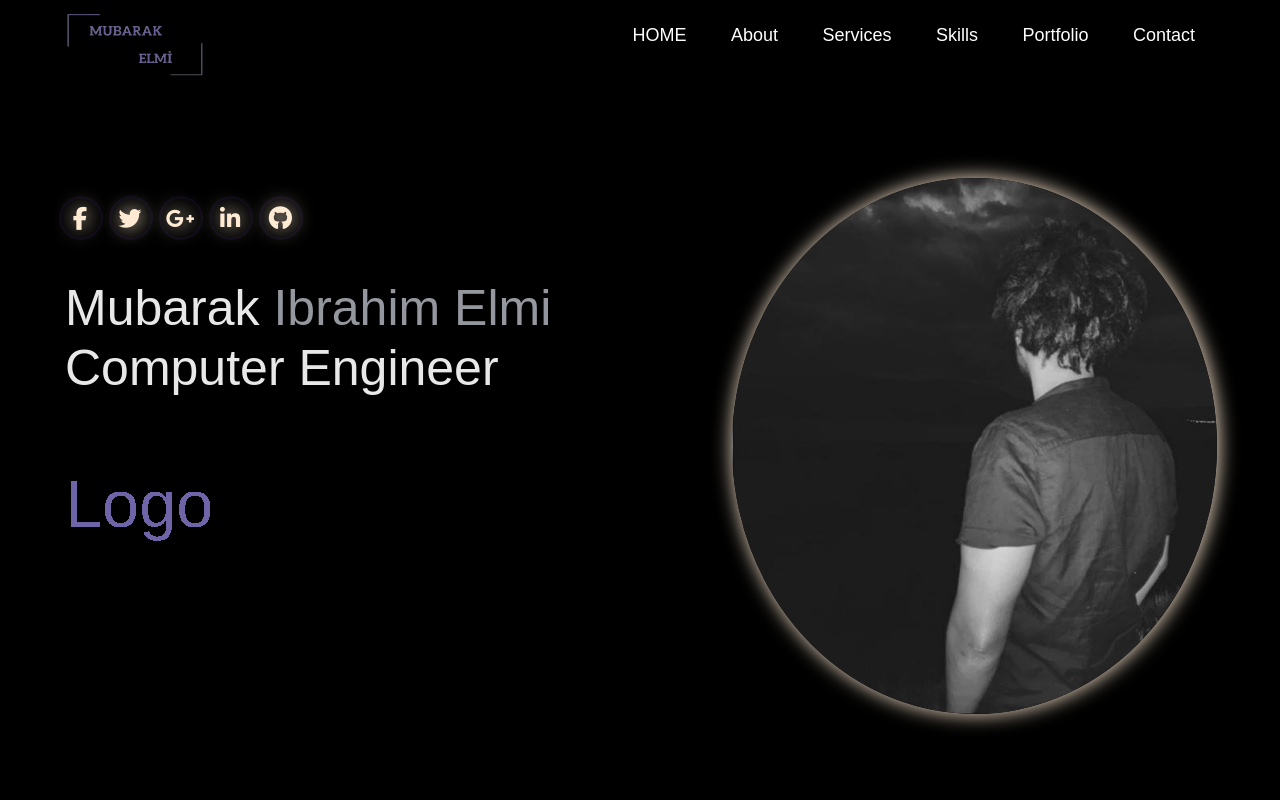
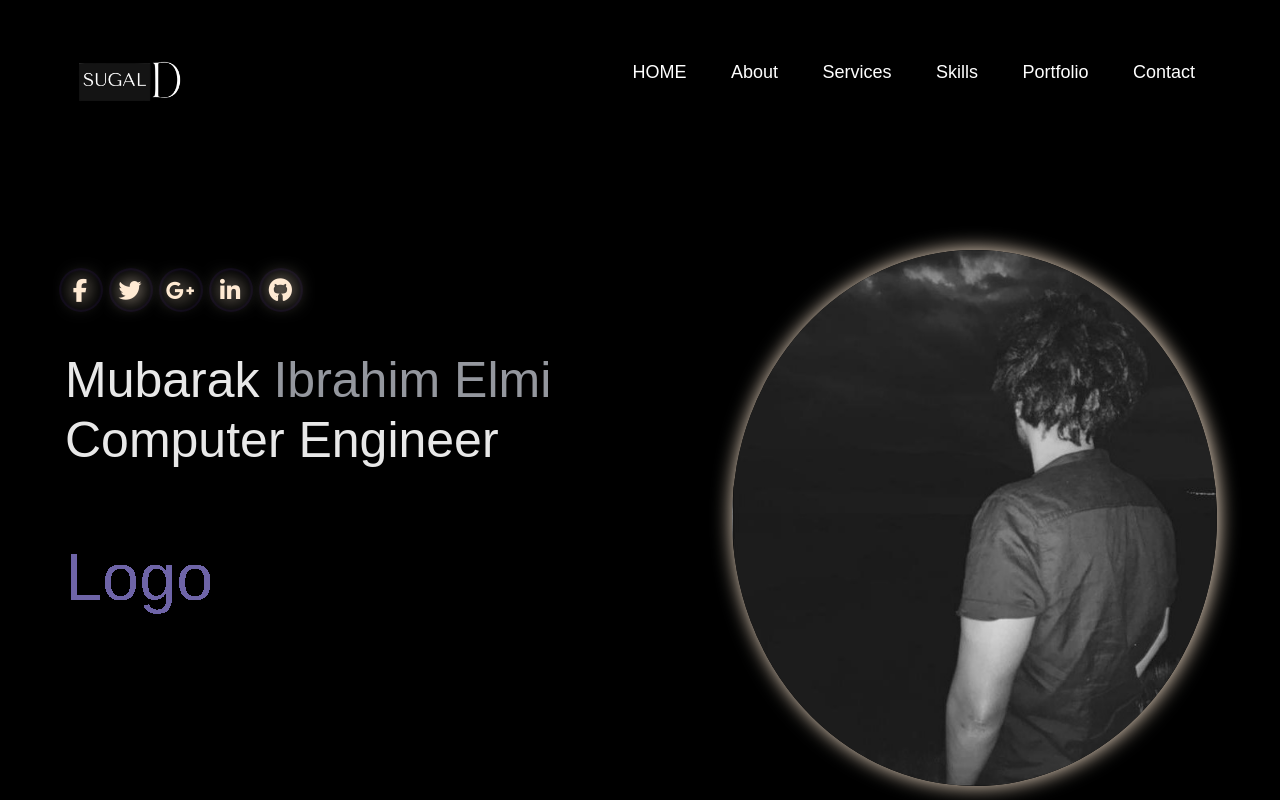
Before and after one commit to MubarakElmi/Portfolio-Website-, a plain HTML site: page index.html in a window 1280 px wide. Shown: the top 800 px of the page. Drawn offline with nearby package versions, Linux system fonts and the light colour scheme; grey boxes are pictures that could not be loaded.

Commit message:
index.html

```diff
--- a/index.html
+++ b/index.html
@@ -1,7 +1,7 @@
 <html>
 
 <head>
-    <link rel="shortcut icon" type="x-icon" href="img/logo2.png">
+    <link rel="shortcut icon" type="x-icon" href="img/tald.png">
     <link href="https://cdn.jsdelivr.net/npm/bootstrap@5.3.2/dist/css/bootstrap.min.css" rel="stylesheet"
         integrity="sha384-T3c6CoIi6uLrA9TneNEoa7RxnatzjcDSCmG1MXxSR1GAsXEV/Dwwykc2MPK8M2HN" crossorigin="anonymous">
     <link rel="stylesheet" href="style.css">
@@ -14,7 +14,7 @@
 
             <nav>
                 <a href="index.html" class="site-logo">
-                    <img src="img/logo2.png" class="logoo">
+                    <img src="img/tald.png" class="logoo">
                 </a>
                 <ul id="sidemenu">
 
```
